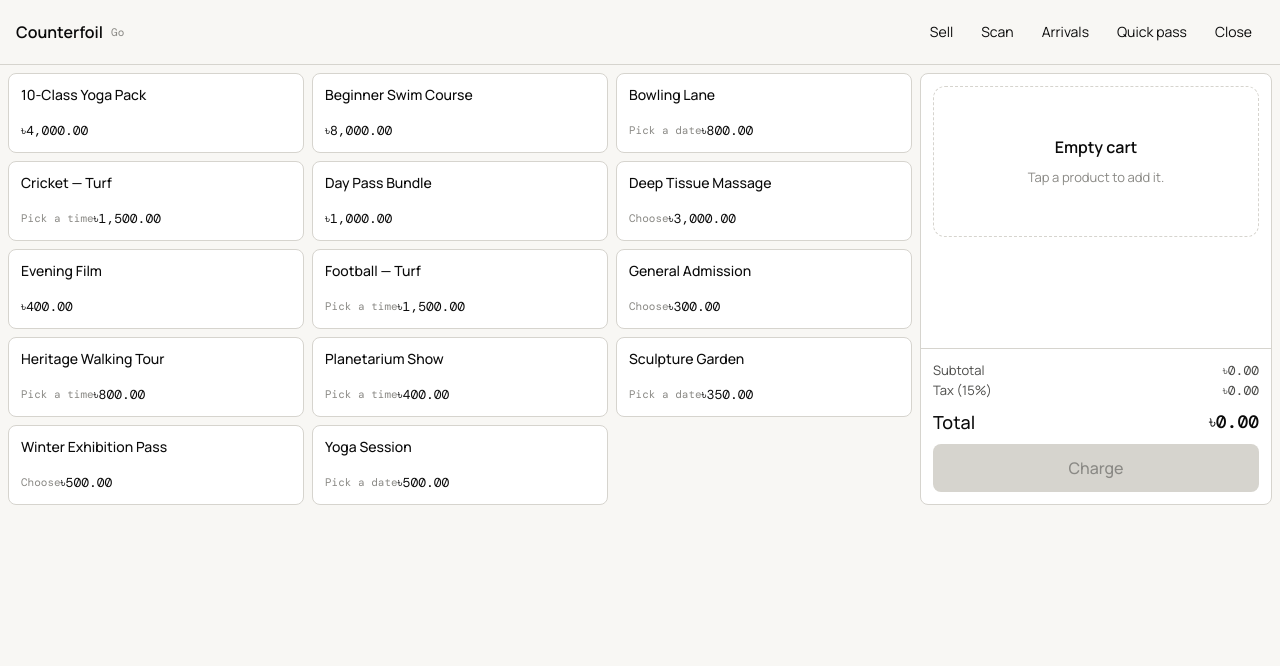
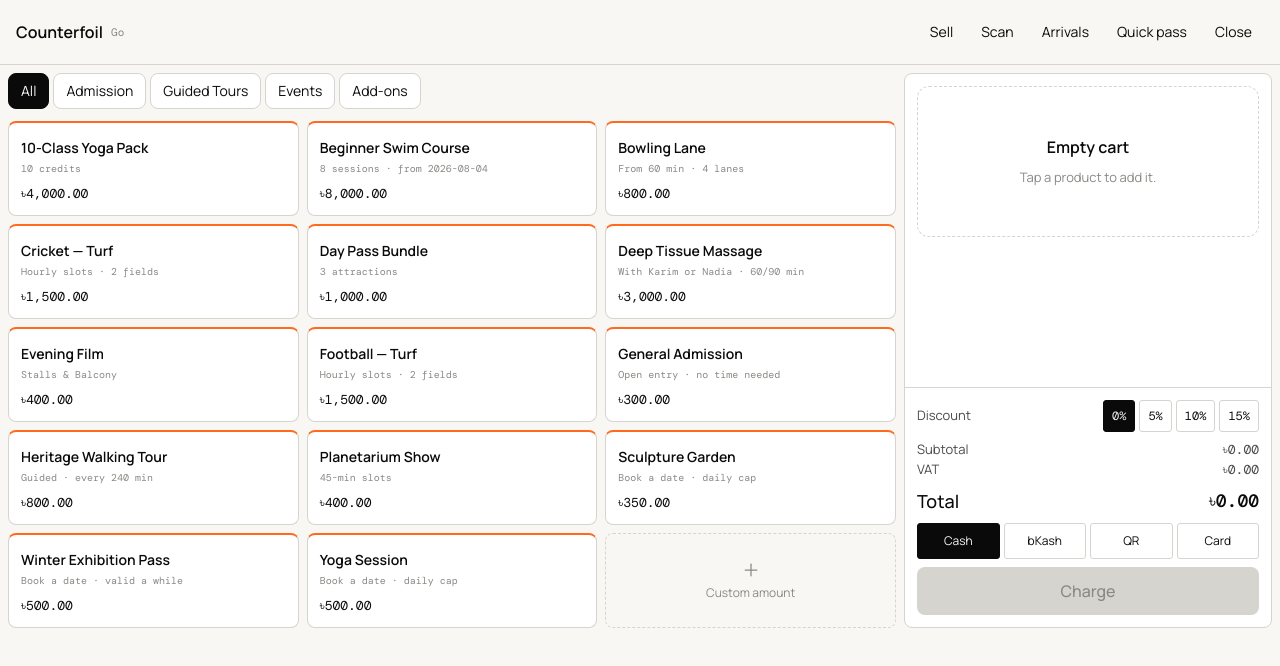
Before and after one commit to sajid209-stack/counterfoil-frontend, a Next.js app: page /pos in a window 1280 px wide. Shown: the top 666 px of the page. Built offline with nearby package versions, Linux system fonts and the light colour scheme.

Commit message:
feat(phase-10 pt1): POS structure — behaviour subtitles, category chips, inline payment selector (cash->change, else inline), per-line tax from class (VAT breakdown, killed hardcoded rate), POS discount w/ role limit, custom-amount tile

```diff
--- a/src/app/(go)/pos/page.tsx
+++ b/src/app/(go)/pos/page.tsx
@@ -1,48 +1,68 @@
 "use client";
 
-import { useMemo, useState } from "react";
+import { useState } from "react";
 import { useRouter } from "next/navigation";
-import { Pencil, Trash2 } from "lucide-react";
-import { Button, EmptyState } from "@/components/ui";
+import { Pencil, Plus, Trash2 } from "lucide-react";
+import { Button, EmptyState, FormField, Modal, useToast } from "@/components/ui";
 import { useApiQuery } from "@/lib/useApi";
-import { getOperator, listLocations, listProducts, listStaff, type Product } from "@/lib/api";
-import { isResourceType, isSlotBased, needsSchedule, slotISO } from "@/lib/schedule";
+import { checkout, getOperator, listCategories, listLocations, listProducts, listResources, listStaff, type PaymentMethod, type Product } from "@/lib/api";
+import { isResourceType, needsSchedule, slotISO } from "@/lib/schedule";
+import { behaviourSubtitle } from "@/lib/behaviour";
+import { taxRateFor } from "@/lib/tax";
 import { formatMoney } from "@/lib/format";
 import { ProductSheet, type CartEntry } from "../_components/ProductSheet";
 
 const TODAY = "2026-07-29";
+// Payment methods this counter takes (would come from counter config).
+const COUNTER_METHODS: { value: PaymentMethod; label: string }[] = [
+  { value: "cash", label: "Cash" },
+  { value: "bkash", label: "bKash" },
+  { value: "bangla_qr", label: "QR" },
+  { value: "card_terminal", label: "Card" },
+];
+// Mock: the signed-in staff's discount limit (roles already carry this).
+const DISCOUNT_LIMIT_PCT = 10;
 
 export default function PosPage() {
   const router = useRouter();
+  const toast = useToast();
   const productsQ = useApiQuery(() => listProducts({ pageSize: 100, filters: { status: "active" } }), []);
   const opQ = useApiQuery(() => getOperator(), []);
+  const catsQ = useApiQuery(() => listCategories({ pageSize: 100 }), []);
   const locationsQ = useApiQuery(() => listLocations({ pageSize: 1, filters: { status: "active" } }), []);
   const teamQ = useApiQuery(() => listStaff({ pageSize: 100, filters: { status: "active" } }), []);
+  const resourcesQ = useApiQuery(() => listResources({ pageSize: 100 }), []);
+
   const [cart, setCart] = useState<CartEntry[]>([]);
   const [sheet, setSheet] = useState<{ product: Product; initial: CartEntry | null } | null>(null);
+  const [category, setCategory] = useState("all");
+  const [method, setMethod] = useState<PaymentMethod>("cash");
+  const [discountPct, setDiscountPct] = useState(0);
+  const [customOpen, setCustomOpen] = useState(false);
+  const [customName, setCustomName] = useState("");
+  const [customAmount, setCustomAmount] = useState("");
 
-  const currency = opQ.data?.currency ?? "BDT";
-  const taxPct = opQ.data?.taxRatePct ?? 0;
+  const operator = opQ.data;
+  const currency = operator?.currency ?? "BDT";
   const products = productsQ.data?.data ?? [];
+  const categories = catsQ.data?.data ?? [];
+  const resources = resourcesQ.data?.data ?? [];
+  const productById = (id: string) => products.find((p) => p.id === id);
+
+  const shown = category === "all" ? products : products.filter((p) => p.categoryId === category);
 
   const entryTotal = (e: CartEntry) => (e.fixedPrice != null ? e.fixedPrice : e.items.reduce((s, i) => s + i.unitPrice * i.qty, 0));
   const entrySeats = (e: CartEntry) => (e.fixedPrice != null ? 1 : e.items.reduce((s, i) => s + i.qty, 0));
-  const entrySlotISO = (e: CartEntry) =>
-    e.slotDate ? (e.slotTime ? slotISO(e.slotDate, e.slotTime) : slotISO(e.slotDate, "10:00")) : undefined;
+  const entrySlotISO = (e: CartEntry) => (e.slotDate ? (e.slotTime ? slotISO(e.slotDate, e.slotTime) : slotISO(e.slotDate, "10:00")) : undefined);
+  const entryTaxRate = (e: CartEntry) => { const p = productById(e.productId); return p ? taxRateFor(p, operator) : 0; };
 
   const seatsInCart = (productId: string, slotStart: string) =>
-    cart
-      .filter((e) => e.id !== sheet?.initial?.id && e.productId === productId && entrySlotISO(e) === slotStart)
-      .reduce((s, e) => s + entrySeats(e), 0);
+    cart.filter((e) => e.id !== sheet?.initial?.id && e.productId === productId && entrySlotISO(e) === slotStart).reduce((s, e) => s + entrySeats(e), 0);
 
   const tapProduct = (p: Product) => {
     const activeTiers = p.tiers.filter((t) => t.active);
-    const needsSheet =
-      needsSchedule(p.bookingType) || isResourceType(p.bookingType) ||
-      p.bookingType === "BT-10" || p.bookingType === "BT-13" ||
-      (p.sections?.length ?? 0) > 0 || activeTiers.length > 1;
+    const needsSheet = needsSchedule(p.bookingType) || isResourceType(p.bookingType) || p.bookingType === "BT-10" || p.bookingType === "BT-13" || (p.sections?.length ?? 0) > 0 || activeTiers.length > 1;
     if (!needsSheet && activeTiers.length >= 1) {
-      // Zero-friction: straight to cart (open/date-range/bundle/credits, single tier).
       const t = activeTiers[0];
       setCart((c) => [...c, { id: `entry_${globalThis.crypto.randomUUID().slice(0, 8)}`, productId: p.id, productName: p.name, items: [{ tierId: t.id, tierName: t.name, unitPrice: t.price, qty: 1 }] }]);
       return;
@@ -55,52 +75,81 @@ export default function PosPage() {
     setSheet(null);
   };
 
-  const subtotal = cart.reduce((s, e) => s + entryTotal(e), 0);
-  const tax = Math.round((subtotal * taxPct) / 100);
-  const total = subtotal + tax;
-
-  const charge = () => {
-    const lines = cart.flatMap((e) =>
-      e.items.length
-        ? e.items.map((i) => ({ productId: e.productId, productName: e.productName, tierName: i.tierName, quantity: i.qty, unitPrice: i.unitPrice }))
-        : e.fixedPrice != null
-          ? [{ productId: e.productId, productName: e.productName, tierName: e.resourceLabel ?? e.slotTime ?? "Booking", quantity: 1, unitPrice: e.fixedPrice }]
-          : [],
-    );
-    const bookings = cart
-      .filter((e) => e.slotDate)
-      .map((e) => ({ productId: e.productId, resourceId: e.resourceId ?? null, slotStart: entrySlotISO(e)!, partySize: entrySeats(e) }));
-    sessionStorage.setItem("pos_cart", JSON.stringify({ total, taxPct, locationId: locationsQ.data?.data[0]?.id ?? "loc_fort", lines, bookings }));
-    router.push("/pos/payment");
+  const addCustom = () => {
+    const minor = Math.round((parseFloat(customAmount) || 0) * 100);
+    if (minor <= 0) return;
+    setCart((c) => [...c, { id: `entry_${globalThis.crypto.randomUUID().slice(0, 8)}`, productId: "custom", productName: customName || "Custom amount", items: [{ tierId: "custom", tierName: "Custom", unitPrice: minor, qty: 1 }] }]);
+    setCustomOpen(false); setCustomName(""); setCustomAmount("");
   };
 
-  const slotLabel = (e: CartEntry) => {
-    if (!e.slotDate) return "";
-    const when = e.slotDate === TODAY ? "today" : e.slotDate;
-    return e.slotTime ? ` · ${e.slotTime} ${when}` : ` · ${when}`;
+  const subtotal = cart.reduce((s, e) => s + entryTotal(e), 0);
+  const discount = Math.round((subtotal * discountPct) / 100);
+  const tax = cart.reduce((s, e) => s + Math.round((entryTotal(e) * entryTaxRate(e)) / 100), 0);
+  const total = subtotal - discount + tax;
+  const overLimit = discountPct > DISCOUNT_LIMIT_PCT;
+
+  const charge = async () => {
+    const lines = cart.flatMap((e) => {
+      const rate = entryTaxRate(e);
+      return e.items.length
+        ? e.items.map((i) => ({ productId: e.productId, productName: e.productName, tierName: i.tierName, quantity: i.qty, unitPrice: i.unitPrice, taxRatePct: rate }))
+        : e.fixedPrice != null
+          ? [{ productId: e.productId, productName: e.productName, tierName: e.resourceLabel ?? e.slotTime ?? "Booking", quantity: 1, unitPrice: e.fixedPrice, taxRatePct: rate }]
+          : [];
+    });
+    if (discount > 0) lines.push({ productId: "discount", productName: "Discount", tierName: `${discountPct}%`, quantity: 1, unitPrice: -discount, taxRatePct: 0 });
+    const bookings = cart.filter((e) => e.slotDate).map((e) => ({ productId: e.productId, resourceId: e.resourceId ?? null, slotStart: entrySlotISO(e)!, partySize: entrySeats(e) }));
+    const payload = { total, taxPct: operator?.taxRatePct ?? 0, locationId: locationsQ.data?.data[0]?.id ?? "loc_fort", lines, bookings, method };
+
+    if (method === "cash") {
+      sessionStorage.setItem("pos_cart", JSON.stringify(payload));
+      router.push("/pos/payment");
+      return;
+    }
+    // Non-cash: settle inline, no change step.
+    const res = await checkout({ channel: "counter", locationId: payload.locationId, counterId: null, staffId: null, lines, bookings, taxPct: payload.taxPct, method, amountTendered: total });
+    if (res.ok) {
+      sessionStorage.setItem("pos_complete", JSON.stringify({ code: res.data.firstTicketCode, change: 0 }));
+      router.push("/pos/complete");
+    } else toast.error(res.error.message);
   };
 
+  const slotLabel = (e: CartEntry) => (!e.slotDate ? "" : e.slotTime ? ` · ${e.slotTime} ${e.slotDate === TODAY ? "today" : e.slotDate}` : ` · ${e.slotDate === TODAY ? "today" : e.slotDate}`);
+  const methodLabel = COUNTER_METHODS.find((m) => m.value === method)?.label ?? "";
+
   return (
-    <div className="grid h-full grid-cols-1 gap-tight p-tight lg:grid-cols-[1fr_22rem]">
-      <div className="overflow-y-auto">
+    <div className="grid h-full grid-cols-1 gap-tight p-tight lg:grid-cols-[1fr_23rem]">
+      <div className="flex min-h-0 flex-col gap-tight">
+        {/* Category chips */}
+        <div className="flex gap-inline overflow-x-auto pb-inline">
+          {[{ id: "all", name: "All" }, ...categories].map((c) => (
+            <button key={c.id} type="button" onClick={() => setCategory(c.id)} className={`h-9 shrink-0 rounded-sm border px-comfortable text-sm ${category === c.id ? "border-ink bg-ink text-paper" : "border-neutral-200 bg-white"}`}>{c.name}</button>
+          ))}
+        </div>
+        <div className="flex-1 overflow-y-auto">
           {productsQ.loading ? (
             <p className="p-section text-[13px] text-neutral-400">Loading…</p>
           ) : (
             <div className="grid grid-cols-2 gap-tight sm:grid-cols-3">
-            {products.map((p) => (
-              <button key={p.id} type="button" onClick={() => tapProduct(p)} className="flex min-h-[5rem] flex-col justify-between rounded-sm border border-neutral-200 bg-white p-comfortable text-left active:bg-neutral-200">
-                <span className="text-sm font-medium leading-tight">{p.name}</span>
-                <span className="mt-tight flex items-center justify-between">
-                  <span className="font-mono text-[11px] text-neutral-400">{isSlotBased(p.bookingType) ? "Pick a time" : needsSchedule(p.bookingType) ? "Pick a date" : p.tiers.filter((t) => t.active).length > 1 ? "Choose" : ""}</span>
-                  <span className="font-mono text-[13px]">{formatMoney(Math.min(...p.tiers.filter((t) => t.active).map((t) => t.price)), currency)}</span>
-                </span>
+              {shown.map((p) => (
+                <button key={p.id} type="button" onClick={() => tapProduct(p)} className="flex min-h-[5.5rem] flex-col justify-between rounded-sm border border-neutral-200 border-t-2 border-t-ember bg-white p-comfortable text-left active:bg-neutral-200">
+                  <div>
+                    <span className="text-sm font-semibold leading-tight">{p.name}</span>
+                    <span className="mt-inline block font-mono text-[10px] leading-tight text-neutral-400">{behaviourSubtitle(p, { resources, team: teamQ.data?.data })}</span>
+                  </div>
+                  <span className="mt-tight font-mono text-[13px]">{formatMoney(Math.min(...(p.tiers.filter((t) => t.active).map((t) => t.price).concat(p.sections?.map((s) => s.price) ?? []).concat([Infinity]))), currency)}</span>
                 </button>
               ))}
+              <button type="button" onClick={() => setCustomOpen(true)} className="flex min-h-[5.5rem] flex-col items-center justify-center gap-inline rounded-sm border border-dashed border-neutral-200 text-neutral-400 active:bg-neutral-200">
+                <Plus size={20} strokeWidth={1.5} /><span className="text-[12px]">Custom amount</span>
+              </button>
             </div>
           )}
         </div>
+      </div>
 
-      <div className="flex flex-col rounded-sm border border-neutral-200 bg-white">
+      {/* Cart */}
+      <div className="flex min-h-0 flex-col rounded-sm border border-neutral-200 bg-white">
         <div className="flex-1 overflow-y-auto p-comfortable">
           {cart.length === 0 ? (
             <EmptyState title="Empty cart" message="Tap a product to add it." />
@@ -110,11 +159,9 @@ export default function PosPage() {
                 <div key={e.id} className="flex items-start gap-tight border-b border-neutral-200 pb-tight last:border-0">
                   <div className="min-w-0 flex-1">
                     <div className="flex justify-between text-sm font-medium"><span className="truncate">{e.productName}</span><span className="font-mono">{formatMoney(entryTotal(e), currency)}</span></div>
-                    <div className="font-mono text-[11px] text-neutral-400">
-                      {[e.items.map((i) => `${i.qty} ${i.tierName}`).join(" · "), e.resourceLabel, e.providerLabel].filter(Boolean).join(" · ")}{slotLabel(e)}
+                    <div className="font-mono text-[11px] text-neutral-400">{[e.items.map((i) => `${i.qty} ${i.tierName}`).join(" · "), e.resourceLabel, e.providerLabel].filter(Boolean).join(" · ")}{slotLabel(e)}</div>
                   </div>
-                  </div>
-                  <button type="button" aria-label="Edit" onClick={() => setSheet({ product: products.find((p) => p.id === e.productId)!, initial: e })} className="flex h-9 w-9 items-center justify-center rounded-sm border border-neutral-200 active:bg-neutral-200"><Pencil size={15} strokeWidth={1.5} /></button>
+                  {e.productId !== "custom" && <button type="button" aria-label="Edit" onClick={() => setSheet({ product: productById(e.productId)!, initial: e })} className="flex h-9 w-9 items-center justify-center rounded-sm border border-neutral-200 active:bg-neutral-200"><Pencil size={15} strokeWidth={1.5} /></button>}
                   <button type="button" aria-label="Remove" onClick={() => setCart((c) => c.filter((x) => x.id !== e.id))} className="flex h-9 w-9 items-center justify-center rounded-sm border border-neutral-200 text-danger active:bg-neutral-200"><Trash2 size={15} strokeWidth={1.5} /></button>
                 </div>
               ))}
@@ -123,26 +170,39 @@ export default function PosPage() {
         </div>
 
         <div className="border-t border-neutral-200 p-comfortable">
+          {/* Discount */}
+          <div className="mb-tight flex items-center justify-between">
+            <span className="text-[13px] text-neutral-600">Discount</span>
+            <div className="flex items-center gap-inline">
+              {[0, 5, 10, 15].map((d) => <button key={d} type="button" onClick={() => setDiscountPct(d)} className={`h-8 rounded-xs border px-tight font-mono text-[12px] ${discountPct === d ? "border-ink bg-ink text-paper" : "border-neutral-200"}`}>{d}%</button>)}
+            </div>
+          </div>
+          {overLimit && <p className="mb-tight text-[12px] text-danger">Over your {DISCOUNT_LIMIT_PCT}% limit — ask a manager.</p>}
+
           <div className="flex justify-between text-[13px] text-neutral-600"><span>Subtotal</span><span className="font-mono">{formatMoney(subtotal, currency)}</span></div>
-          <div className="flex justify-between text-[13px] text-neutral-600"><span>Tax ({taxPct}%)</span><span className="font-mono">{formatMoney(tax, currency)}</span></div>
+          {discount > 0 && <div className="flex justify-between text-[13px] text-neutral-600"><span>Discount</span><span className="font-mono text-danger">−{formatMoney(discount, currency)}</span></div>}
+          <div className="flex justify-between text-[13px] text-neutral-600"><span>VAT</span><span className="font-mono">{formatMoney(tax, currency)}</span></div>
           <div className="mt-tight flex justify-between text-lg font-medium"><span>Total</span><span className="font-mono">{formatMoney(total, currency)}</span></div>
-          <Button size="lg" fullWidth className="mt-tight" disabled={cart.length === 0} onClick={charge}>
-            Charge {cart.length > 0 ? formatMoney(total, currency) : ""}
+
+          {/* Payment method selector */}
+          <div className="mt-tight flex gap-inline">
+            {COUNTER_METHODS.map((m) => <button key={m.value} type="button" onClick={() => setMethod(m.value)} className={`h-9 flex-1 rounded-xs border text-[12px] ${method === m.value ? "border-ink bg-ink text-paper" : "border-neutral-200"}`}>{m.label}</button>)}
+          </div>
+
+          <Button size="lg" fullWidth className="mt-tight" disabled={cart.length === 0 || overLimit} onClick={charge}>
+            {cart.length > 0 ? `Charge ${formatMoney(total, currency)} — ${methodLabel}` : "Charge"}
           </Button>
         </div>
       </div>
 
-      {sheet && (
-        <ProductSheet
-          product={sheet.product}
-          currency={currency}
-          initial={sheet.initial}
-          seatsInCart={seatsInCart}
-          onAdd={upsertEntry}
-          onClose={() => setSheet(null)}
-          team={teamQ.data?.data ?? []}
-        />
-      )}
+      {sheet && <ProductSheet product={sheet.product} currency={currency} initial={sheet.initial} seatsInCart={seatsInCart} onAdd={upsertEntry} onClose={() => setSheet(null)} team={teamQ.data?.data ?? []} />}
+
+      <Modal open={customOpen} onClose={() => setCustomOpen(false)} title="Custom amount" footer={<><Button variant="secondary" onClick={() => setCustomOpen(false)}>Cancel</Button><Button onClick={addCustom} disabled={!customAmount}>Add</Button></>}>
+        <div className="flex flex-col gap-section">
+          <FormField label="Description" placeholder="Miscellaneous" value={customName} onChange={(e) => setCustomName(e.target.value)} />
+          <FormField label={`Amount (${currency})`} variant="number" value={customAmount} onChange={(e) => setCustomAmount(e.target.value)} />
+        </div>
+      </Modal>
     </div>
   );
 }
--- a/src/lib/api/orders.ts
+++ b/src/lib/api/orders.ts
@@ -41,6 +41,7 @@ export interface CheckoutLine {
   tierName: string;
   quantity: number;
   unitPrice: Minor;
+  taxRatePct?: number; // per-line rate from the product's tax class
 }
 export interface CheckoutBooking {
   productId: string;
@@ -67,7 +68,8 @@ export async function checkout(
   input: CheckoutInput,
 ): Promise<ApiResult<{ order: Order; firstTicketCode: string }>> {
   const subtotal = input.lines.reduce((s, l) => s + l.unitPrice * l.quantity, 0);
-  const tax = Math.round((subtotal * input.taxPct) / 100);
+  // Per-line tax from each product's tax class; falls back to the order rate.
+  const tax = input.lines.reduce((s, l) => s + Math.round((l.unitPrice * l.quantity * (l.taxRatePct ?? input.taxPct)) / 100), 0);
   const total = subtotal + tax;
   const now = new Date().toISOString();
   const reference = `CF-2026-${String(Math.floor(Date.parse(now) % 900000) + 100000)}`;
--- a/src/lib/api/types.ts
+++ b/src/lib/api/types.ts
@@ -72,13 +72,16 @@ export interface Operator {
   name: string;
   currency: CurrencyCode; // every Minor in the system is denominated in this
   defaultTimezone: string; // "Asia/Dhaka"
-  taxRatePct: number; // sales tax / VAT percent, e.g. 15
+  taxRatePct: number; // STANDARD sales tax / VAT percent, e.g. 15
+  reducedRatePct?: number; // reduced tax class rate, e.g. 7.5
   createdAt: ISODateTime;
   updatedAt: ISODateTime;
 }
 export type OperatorPatch = Partial<
-  Pick<Operator, "name" | "currency" | "defaultTimezone" | "taxRatePct">
+  Pick<Operator, "name" | "currency" | "defaultTimezone" | "taxRatePct" | "reducedRatePct">
 >;
+
+export type TaxClass = "standard" | "reduced" | "exempt";
 
 // ── Booking rules — capacity / slots / weekly pattern / blackouts ───────────
 export interface BookingRule {
@@ -153,7 +156,33 @@ export interface PriceTier {
   name: string; // "Adult", "Child", "Senior"
   price: Minor;
   maxPerOrder?: number; // tier cap; must be ≤ Product.maxPerOrder if both set
+  admits?: number; // how many people this ticket admits (default 1; Family = 4)
+  ageNote?: string; // e.g. "5–12" — printed on the ticket
   active: boolean;
+}
+
+/** An optional extra attached to a product (shoe hire, bibs, oils). */
+export interface AddOn {
+  id: ID;
+  name: string;
+  price: Minor;
+  perPerson: boolean;
+}
+
+/** Operational policies around a booking. Sensible defaults; edited post-create. */
+export interface ProductPolicies {
+  salesWindowDays: number; // bookable up to N days ahead
+  cutoffMinutes: number; // sales cut off N min before start
+  cancellation: "none" | "free_until" | "fee";
+  cancelHours: number;
+  cancelFeePct: number;
+  reschedule: "none" | "until";
+  rescheduleHours: number;
+  reentry: "single" | "same_day" | "while_valid";
+  deposit: "full" | "percent";
+  depositPct: number;
+  partyMin: number;
+  partyMax: number;
 }
 
 /** A closure or custom-hours date. `times` only for kind "custom". */
@@ -209,6 +238,9 @@ export interface Product {
   credits?: { count: number; expiryDays: number; productIds: ID[] } | null; // BT-12
   courseDates?: ISODate[]; // BT-13 session dates
   waitlistEnabled?: boolean; // BT-11
+  taxClass?: TaxClass; // which tax rate applies (default standard)
+  addOns?: AddOn[]; // optional extras offered at POS
+  policies?: ProductPolicies; // operational policies (sales window, cancellation…)
   createdAt: ISODateTime;
   updatedAt: ISODateTime;
 }
--- /dev/null
+++ b/src/lib/behaviour.ts
@@ -0,0 +1,41 @@
+import type { Product, Resource, Staff } from "@/lib/api/types";
+
+/** A derived, plain-language line describing how a product books — shown on POS
+ *  tiles instead of any internal code. If it can't be derived, the config is
+ *  incomplete (returns "Set up booking"). */
+export function behaviourSubtitle(
+  product: Product,
+  ctx: { resources?: Resource[]; team?: Staff[] } = {},
+): string {
+  const sch = product.schedule;
+  const resNoun = () => {
+    const rs = (ctx.resources ?? []).filter((r) => (product.resourceIds ?? []).includes(r.id));
+    const plural = rs[0]?.nounPlural ?? "resources";
+    return `${(product.resourceIds ?? []).length} ${plural.toLowerCase()}`;
+  };
+
+  switch (product.bookingType) {
+    case "BT-01": return "Open entry · no time needed";
+    case "BT-02": return "Book a date · valid a while";
+    case "BT-06": return "Book a date · daily cap";
+    case "BT-03": return sch ? `${sch.slotMinutes}-min slots` : "Timed slots";
+    case "BT-09": return sch ? `Guided · every ${sch.slotMinutes} min` : "Guided departures";
+    case "BT-04": return `${sch?.slotMinutes === 60 ? "Hourly" : "Fixed"} slots · ${resNoun()}`;
+    case "BT-05": {
+      const from = product.flexibleDurations?.[0];
+      return `From ${from ?? 60} min · ${resNoun()}`;
+    }
+    case "BT-10": {
+      const names = (ctx.team ?? []).filter((m) => (product.providerIds ?? []).includes(m.id)).map((m) => m.name.split(" ")[0]);
+      const who = names.length ? `With ${names.join(" or ")}` : `A ${product.providerNoun ?? "provider"}`;
+      const dur = (product.flexibleDurations ?? []).join("/");
+      return dur ? `${who} · ${dur} min` : who;
+    }
+    case "BT-07": return (product.sections ?? []).map((s) => s.name).join(" & ") || "Choose a section";
+    case "BT-08": return `${(product.bundleComponentIds ?? []).length} attractions`;
+    case "BT-12": return `${product.credits?.count ?? 0} credits`;
+    case "BT-13": return `${(product.courseDates ?? []).length} sessions${product.courseDates?.[0] ? ` · from ${product.courseDates[0]}` : ""}`;
+    case "BT-14": return "Quick pass";
+    default: return "Set up booking";
+  }
+}
--- a/src/lib/mock/data.ts
+++ b/src/lib/mock/data.ts
@@ -27,6 +27,7 @@ export const operator: Operator = {
   currency: "BDT",
   defaultTimezone: "Asia/Dhaka",
   taxRatePct: 15,
+  reducedRatePct: 7.5,
   createdAt: T,
   updatedAt: T,
 };
--- /dev/null
+++ b/src/lib/tax.ts
@@ -0,0 +1,26 @@
+import type { Operator, Product, ProductPolicies } from "@/lib/api/types";
+
+/** The tax rate (percent) that applies to a product, from its tax class. */
+export function taxRateFor(product: Product, operator: Operator | undefined): number {
+  const cls = product.taxClass ?? "standard";
+  if (cls === "exempt") return 0;
+  if (cls === "reduced") return operator?.reducedRatePct ?? 0;
+  return operator?.taxRatePct ?? 0;
+}
+
+export function defaultPolicies(): ProductPolicies {
+  return {
+    salesWindowDays: 90,
+    cutoffMinutes: 0,
+    cancellation: "free_until",
+    cancelHours: 24,
+    cancelFeePct: 0,
+    reschedule: "until",
+    rescheduleHours: 24,
+    reentry: "single",
+    deposit: "full",
+    depositPct: 0,
+    partyMin: 1,
+    partyMax: 20,
+  };
+}
```
Lines whose indentation alone changed are shown as unchanged.
